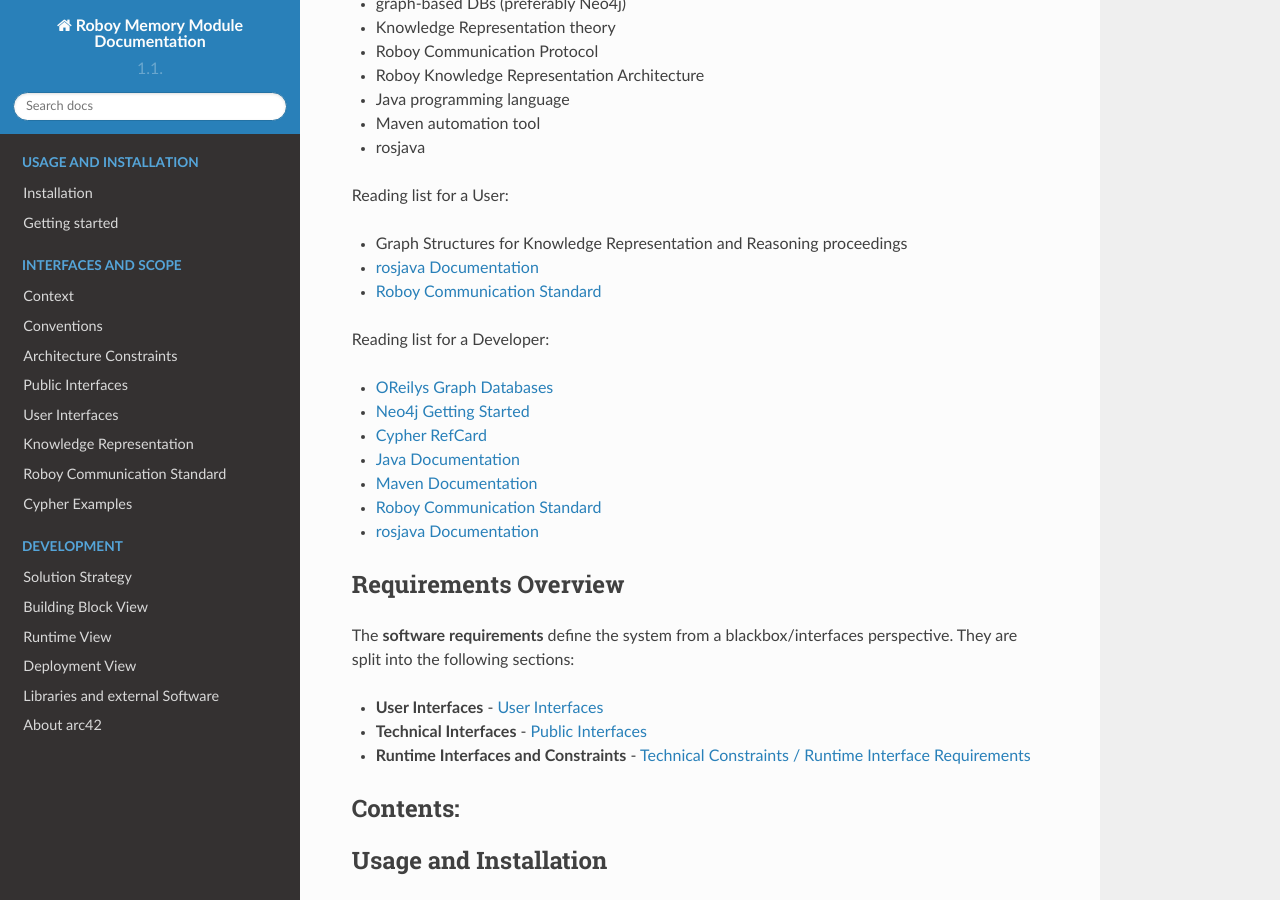
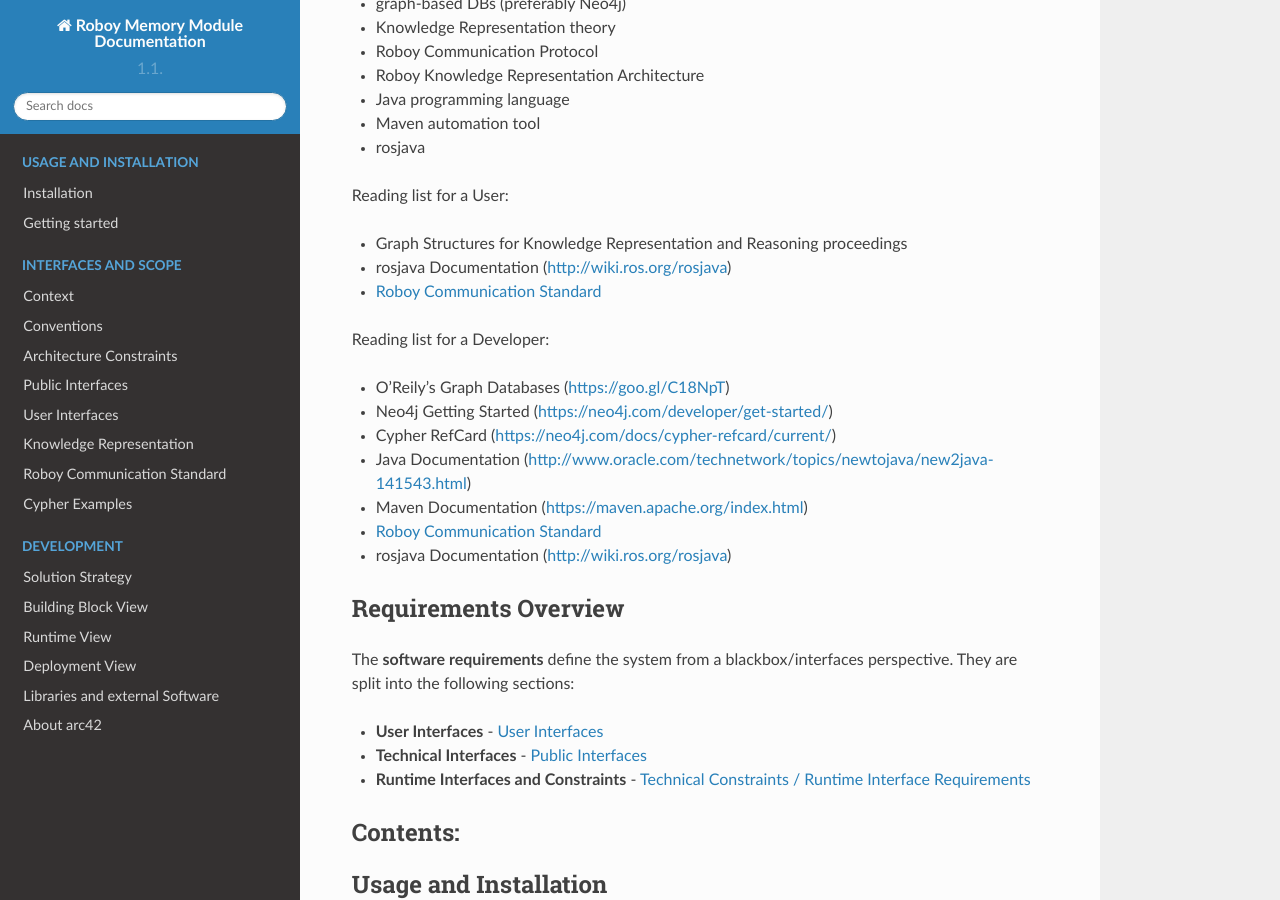
Before and after one commit to Roboy/memory, a Sphinx documentation site: the page built from docs/index.rst, in a window 1280 px wide and 900 px high, scrolled down 1293 px. Built offline with Sphinx 7.4.7 and the Read the Docs theme 2.0.0, drawn with Linux system fonts in a browser that asks for light colours.

Commit message:
Revert "Minor corrections to docs"

```diff
--- a/docs/ScopeContext/3_public_interfaces.rst
+++ b/docs/ScopeContext/3_public_interfaces.rst
@@ -19,5 +19,4 @@
 
 	rosservice call /read_qr
 
-The payload has to be defined according to :ref:`roboy-protocol`.
 Currently these interfaces are under development.
--- a/docs/ScopeContext/7_cypher_examples.rst
+++ b/docs/ScopeContext/7_cypher_examples.rst
@@ -1,7 +1,5 @@
 Cypher Examples
 ================================
-
-Cypher is a declarative graph query language that allows for expressive and efficient querying and updating of the graph store. Cypher is a relatively simple but still very powerful language. Very complicated database queries can easily be expressed through Cypher. This allows you to focus on your domain instead of getting lost in database access.
 
 Useful Cypher queries related to actual Knowledge Representation
 
--- a/docs/Usage/1_getting_started.rst
+++ b/docs/Usage/1_getting_started.rst
@@ -40,7 +40,6 @@
 If the server is up, use the roboy_memory package in the remote mode (default).
 For this, please use a password related to your specific user:
 
-- user, a generic Roboy member
 - dialog, a dialog team member
 - vision, a vision team member
 - memory, a memory team member (developer)
@@ -55,10 +54,6 @@
 
 If you are using roboy_memory package in remote mode, please use the username and password for the remote access together with '-m remote' command line parameter to run from **$ROBOY_MEMORY** folder::
 
-	java roboy_memory -m remote -u user -p user_password
-
-	OR
-
 	java roboy_memory -m remote -u dialog -p dialog_password
 
 	OR
--- a/docs/index.rst
+++ b/docs/index.rst
@@ -56,18 +56,18 @@
 Reading list for a User:
 
 - Graph Structures for Knowledge Representation and Reasoning proceedings
-- `rosjava Documentation <http://wiki.ros.org/rosjava>`_
+- rosjava Documentation (http://wiki.ros.org/rosjava)
 - :ref:`roboy-protocol`
 
 Reading list for a Developer:
 
-- `OReilys Graph Databases <https://goo.gl/C18NpT>`_
-- `Neo4j Getting Started <https://neo4j.com/developer/get-started/>`_
-- `Cypher RefCard <https://neo4j.com/docs/cypher-refcard/current/>`_
-- `Java Documentation <http://www.oracle.com/technetwork/topics/newtojava/new2java-141543.html>`_
-- `Maven Documentation <https://maven.apache.org/index.html>`_
+- O'Reily's Graph Databases (https://goo.gl/C18NpT)
+- Neo4j Getting Started (https://neo4j.com/developer/get-started/)
+- Cypher RefCard (https://neo4j.com/docs/cypher-refcard/current/)
+- Java Documentation (http://www.oracle.com/technetwork/topics/newtojava/new2java-141543.html)
+- Maven Documentation (https://maven.apache.org/index.html)
 - :ref:`roboy-protocol`
-- `rosjava Documentation <http://wiki.ros.org/rosjava>`_
+- rosjava Documentation (http://wiki.ros.org/rosjava)
 
 
 .. _requirements_overview:
```
Also changed, not shown: docs/ScopeContext/5_knowledge_rep.rst (+4 -6 lines), docs/ScopeContext/6_roboy_protocol.rst (+2 -9 lines), docs/ScopeContext/images/uml_system_context.png, docs/development/images/IS-O_sequence.png, docs/development/images/IS-O_sequence2.png.
